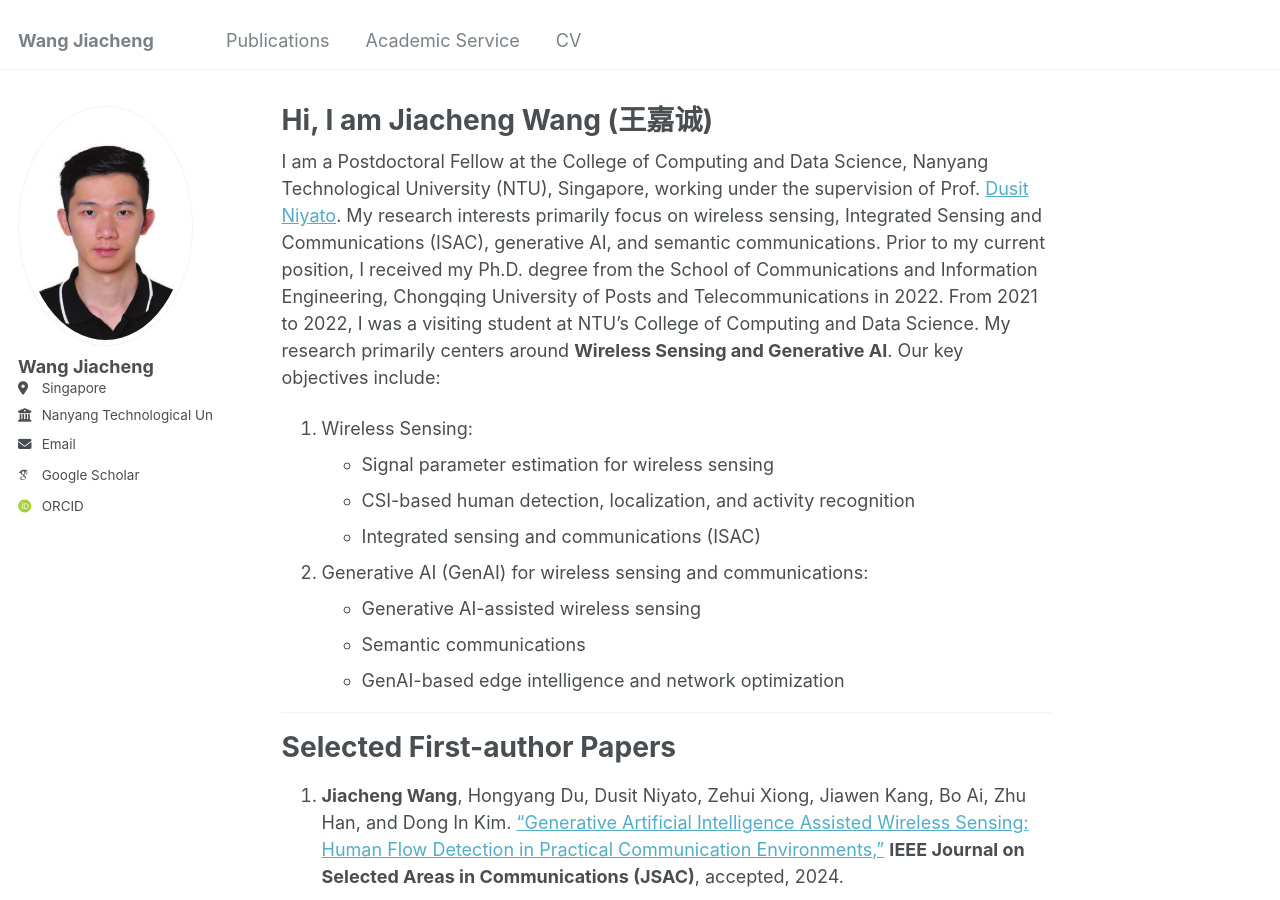
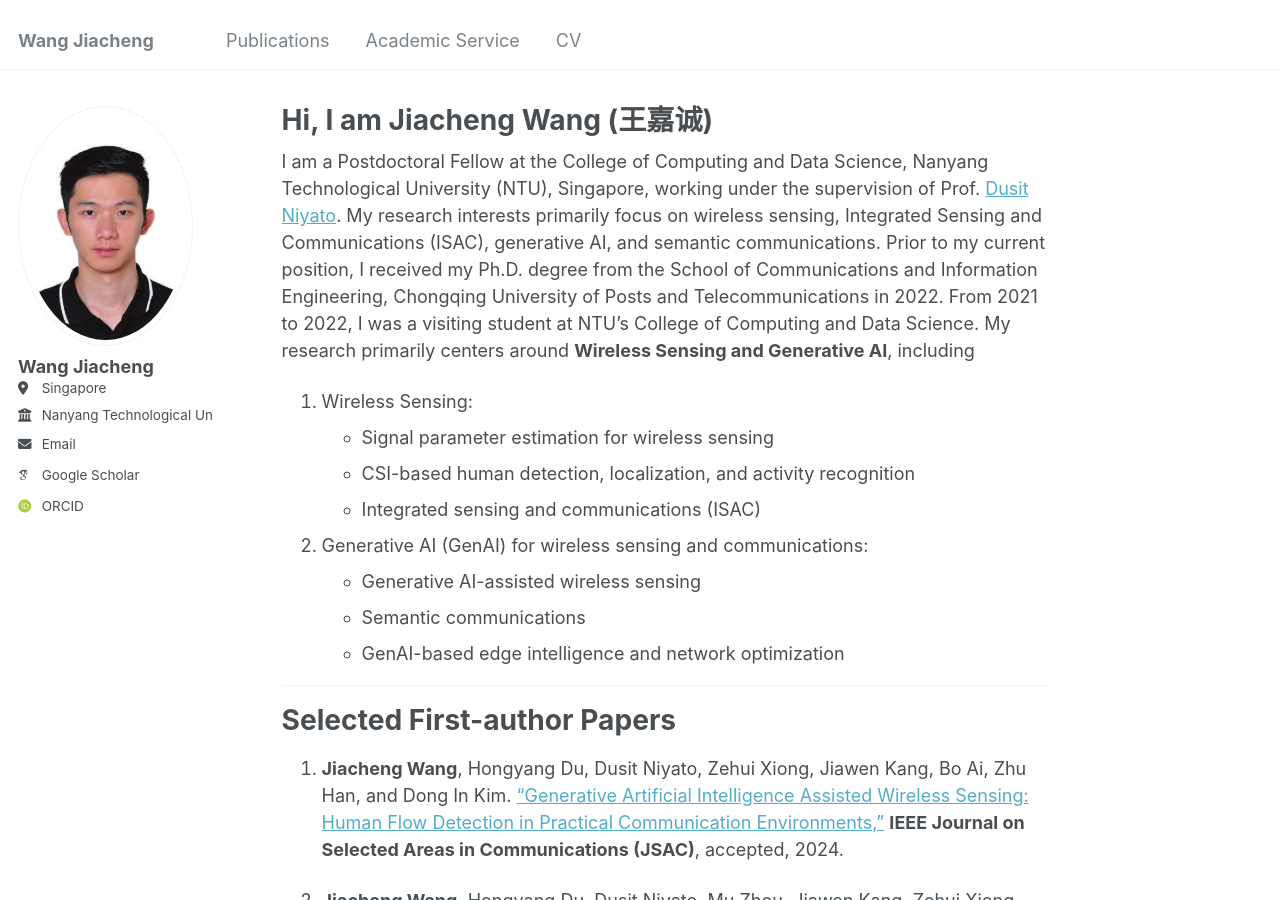
Before and after one commit to W-JiaCheng/W-JiaCheng.github.io, a Jekyll site: the page built from _pages/about.md, in a window 1280 px wide and 900 px high. Built offline with Jekyll 4.4.1, drawn with Linux system fonts in a browser that asks for light colours; some web fonts are replaced.

Commit message:
Update about.md

```diff
--- a/_pages/about.md
+++ b/_pages/about.md
@@ -8,7 +8,7 @@ redirect_from:
   - /about.html
 ---
 
-I am a Postdoctoral Fellow at the College of Computing and Data Science, Nanyang Technological University (NTU), Singapore, working under the supervision of Prof. [Dusit Niyato](https://personal.ntu.edu.sg/dniyato/). My research interests primarily focus on wireless sensing, Integrated Sensing and Communications (ISAC), generative AI, and semantic communications. Prior to my current position, I received my Ph.D. degree from the School of Communications and Information Engineering, Chongqing University of Posts and Telecommunications in 2022. From 2021 to 2022, I was a visiting student at NTU's College of Computing and Data Science. My research primarily centers around **Wireless Sensing and Generative AI**. Our key objectives include:
+I am a Postdoctoral Fellow at the College of Computing and Data Science, Nanyang Technological University (NTU), Singapore, working under the supervision of Prof. [Dusit Niyato](https://personal.ntu.edu.sg/dniyato/). My research interests primarily focus on wireless sensing, Integrated Sensing and Communications (ISAC), generative AI, and semantic communications. Prior to my current position, I received my Ph.D. degree from the School of Communications and Information Engineering, Chongqing University of Posts and Telecommunications in 2022. From 2021 to 2022, I was a visiting student at NTU's College of Computing and Data Science. My research primarily centers around **Wireless Sensing and Generative AI**, including
 
 1. Wireless Sensing:
    - Signal parameter estimation for wireless sensing
```
